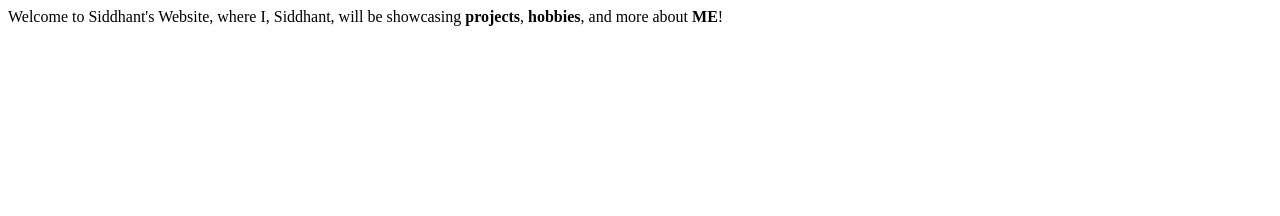
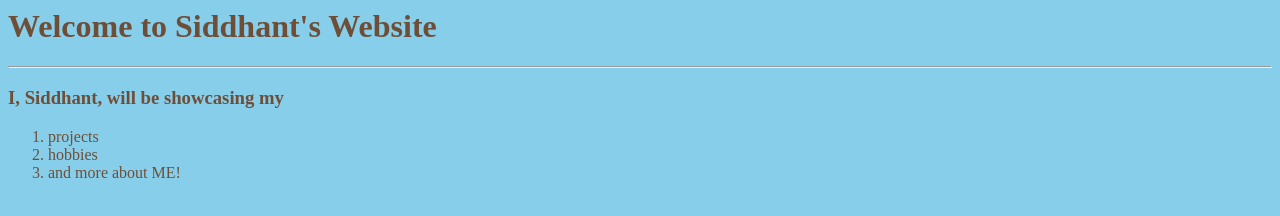
Before and after one commit to Mandalorian49/profile, a plain HTML site: page index.html in a window 1280 px wide. Drawn offline with Linux system fonts and the light colour scheme.

Commit message:
Updated index file
Added color theme, and corrected format

```diff
--- a/index.html
+++ b/index.html
@@ -2,7 +2,20 @@
     <title>
         Siddhant's Website
     </title>
-    <header>
-        Welcome to Siddhant's Website, where I, Siddhant, will be showcasing <b>projects</b>, <b>hobbies</b>, and more about <b>ME</b>!
-    </header>
+    <body bgcolor="#87CEEB">
+    <font color="#6F4E37">
+    <h1>
+        Welcome to Siddhant's Website
+    </h1>
+    <hr>
+    <h3>
+        I, Siddhant, will be showcasing my
+    </h3>
+    <ol>
+        <li>projects</li>
+        <li>hobbies</li>
+        <li>and more about ME!</li>
+    </ol>
+    </font>
+
 </main>
```
